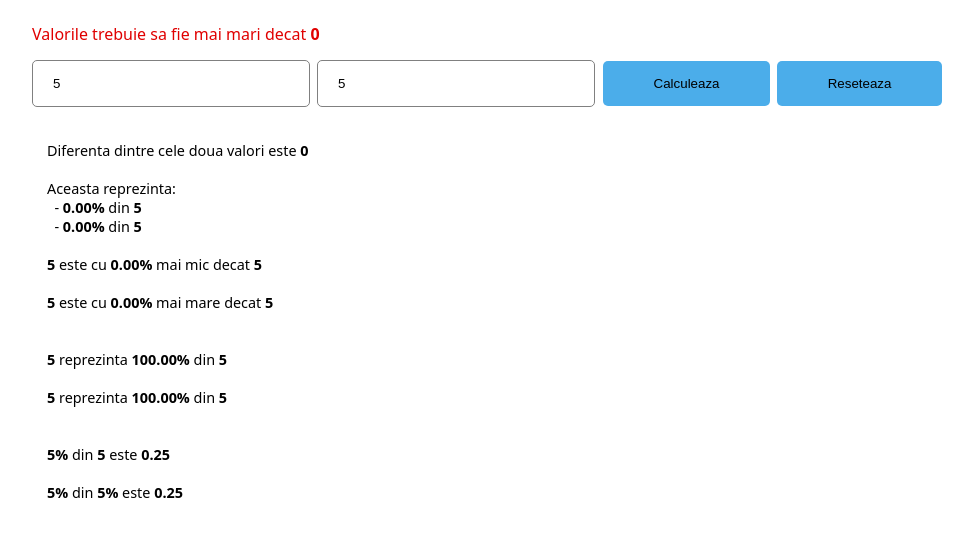
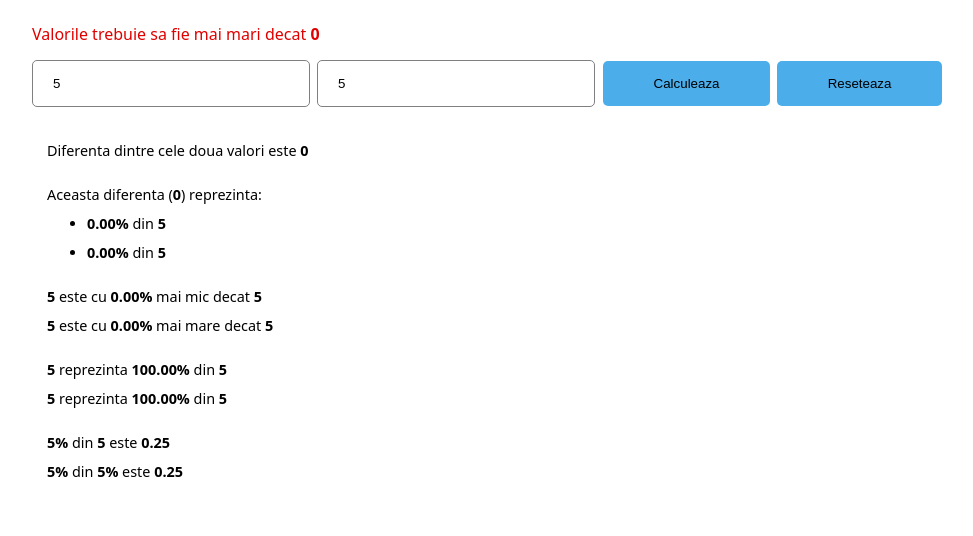
Before and after one commit to AlexandruCoarna/alexandrucoarna.github.io, a plain HTML site: page index.html in a window 1280 px wide. Both pictures are taken after typing "5", "5" into the empty fields and a click on the button "Calculeaza". Shown: the whole page, without its empty margins (153-1126 px from the left). Drawn offline with Linux system fonts and the light colour scheme.

Commit message:
more styling

```diff
--- a/index.html
+++ b/index.html
@@ -18,6 +18,7 @@
     gap: 5px;
     flex-direction: column;
     max-width: 920px;
+    min-width: 275px;
   }
 
   #form {
@@ -114,18 +115,22 @@
 
     document.querySelector('#results').innerHTML = `
       <p>
-        Diferenta dintre cele doua valori este <b>${diff}</b><br><br>
-        Aceasta reprezinta:<br>
-        &nbsp; - <b>${lowerP}%</b> din <b>${bigger}</b><br>
-        &nbsp; - <b>${biggerP}%</b> din <b>${lower}</b><br><br>
-        <b>${lower}</b> este cu <b>${lowerP}%</b> mai mic decat <b>${bigger}</b><br><br>
-        <b>${bigger}</b> este cu <b>${biggerP}%</b> mai mare decat <b>${lower}</b><br><br><br>
+        <div style="margin-bottom: 25px">Diferenta dintre cele doua valori este <b>${diff}</b></div>
 
-        <b>${lower}</b> reprezinta <b>${lowerPfromBigger}%</b> din <b>${bigger}</b><br><br>
-        <b>${bigger}</b> reprezinta <b>${biggerPfromLower}%</b> din <b>${lower}</b><br><br><br>
+        <div style="margin-bottom: -5px">Aceasta diferenta (<b>${diff}</b>) reprezinta:</div>
+        <ul style="margin-bottom: 25px">
+          <li style="margin-bottom: 10px"><b>${lowerP}%</b> din <b>${bigger}</b></li>
+          <li><b>${biggerP}%</b> din <b>${lower}</b></li>
+        </ul>
 
-        <b>${lower}%</b> din <b>${bigger}</b> este <b>${pFromBigger}</b><br><br>
-        <b>${bigger}%</b> din <b>${lower}%</b> este <b>${pFromLower}</b><br><br>
+        <div style="margin-bottom: 10px"><b>${lower}</b> este cu <b>${lowerP}%</b> mai mic decat <b>${bigger}</b></div>
+        <div style="margin-bottom: 25px"><b>${bigger}</b> este cu <b>${biggerP}%</b> mai mare decat <b>${lower}</b></div>
+
+        <div style="margin-bottom: 10px"><b>${lower}</b> reprezinta <b>${lowerPfromBigger}%</b> din <b>${bigger}</b></div>
+        <div style="margin-bottom: 25px"><b>${bigger}</b> reprezinta <b>${biggerPfromLower}%</b> din <b>${lower}</b></div>
+
+        <div style="margin-bottom: 10px"><b>${lower}%</b> din <b>${bigger}</b> este <b>${pFromBigger}</b></div>
+        <div style="margin-bottom: 25px"><b>${bigger}%</b> din <b>${lower}%</b> este <b>${pFromLower}</b></div>
       </p>
     `;
   };
```
